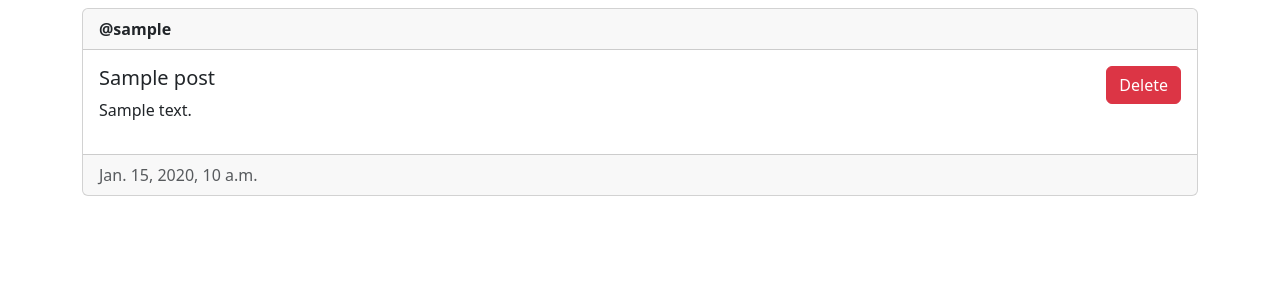
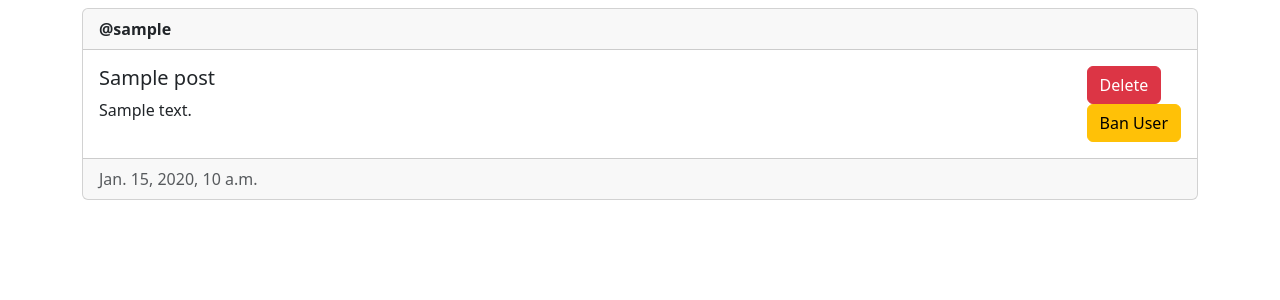
Before and after one commit to krshahvivek/DjangoAdminAuthentication, a Django app: page / in a window 1280 px wide. Shown: the part 56-356 px from the top of the page. Run offline with Django 4.2, Linux system fonts and the light colour scheme; a user stored in the database is signed in; tables that the repository leaves empty hold one stand-in row (values such as "Sample post").

Commit message:
changes for ban user

```diff
--- a/additionApp/apps.py
+++ b/additionApp/apps.py
@@ -1,4 +1,5 @@
 from django.apps import AppConfig
+from django.conf import settings
 
 
 class AdditionappConfig(AppConfig):
--- a/additionApp/templates/main/create_post.html
+++ b/additionApp/templates/main/create_post.html
@@ -2,7 +2,7 @@
 {% block title %} Create a Post {% endblock %}
 {% load crispy_forms_tags %} {% block content %}
 <form method="post">
-  {% csrf_token %}{{form|crispy}}
+  {% csrf_token %}{{form | crispy}}
   <button type="submit" class="btn btn-success">Post</button>
 </form>
 {% endblock %}
--- a/additionApp/templates/main/home.html
+++ b/additionApp/templates/main/home.html
@@ -11,11 +11,17 @@
             <p>{{post.description }}</p>
         </div>
         <div>
-            {% if user == post.author or perms.main.delete_post %}
+            {% if user == post.author or perms.additionApp.delete_post %}
             <!-- <form method="delete"> -->
             <form method="post">
                 {% csrf_token %}
                 <button type="submit" class="btn btn-danger" name="post-id" value="{{post.id}}">Delete</button>
+            </form>
+            {% endif %}
+            {% if user.is_staff %}
+            <form method="post">
+                {% csrf_token %}
+                <button type="submit" class="btn btn-warning" name="user-id" value="{{post.author.id}}">Ban User</button>
             </form>
             {% endif %}
         </div>
--- a/additionApp/views.py
+++ b/additionApp/views.py
@@ -36,7 +36,7 @@ def home(request):
 
         if post_id:
             post = Post.objects.filter(id=post_id).first()
-            if post and (post.author == request.user or request.user.has_perm("main.delete_post")):
+            if post and (post.author == request.user or request.user.has_perm("additionsApp.delete_post")):
                 post.delete()
         elif user_id:
             user = User.objects.filter(id=user_id).first()
@@ -48,7 +48,7 @@ def home(request):
                     pass
 
                 try:
-                    group = Group.objects.get(name='mod')
+                    group = Group.objects.get(name='normaluser')
                     group.user_set.remove(user)
                 except:
                     pass
@@ -56,7 +56,7 @@ def home(request):
     return render(request, 'main/home.html', {"posts": posts})
 
 @login_required(login_url="/login")
-@permission_required("main.add_post", login_url="/login", raise_exception=True)
+@permission_required("additionApp.add_post", login_url="/login", raise_exception=True)
 def create_post(request):
     if request.method == 'POST':
         form = PostForm(request.POST)
```
